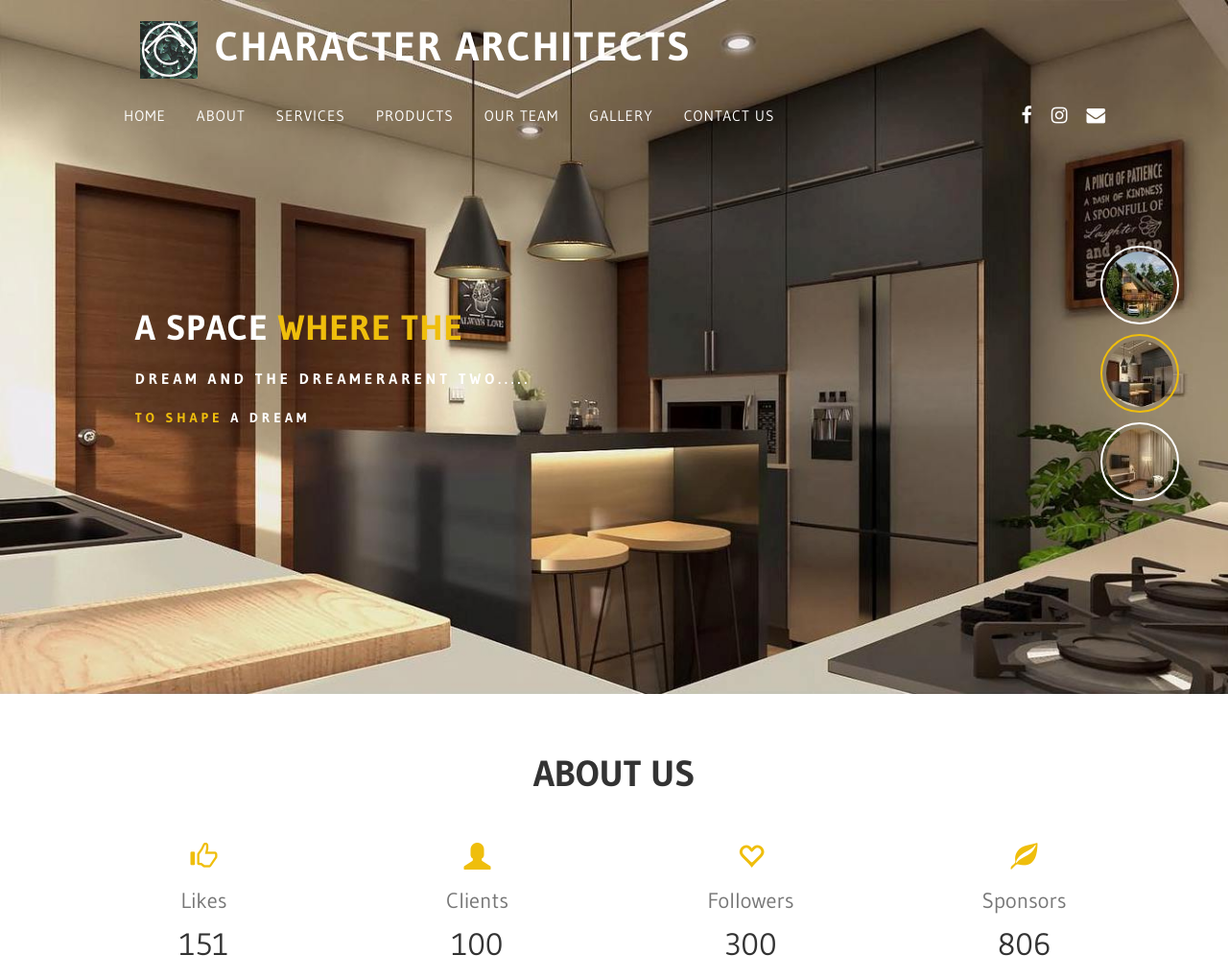
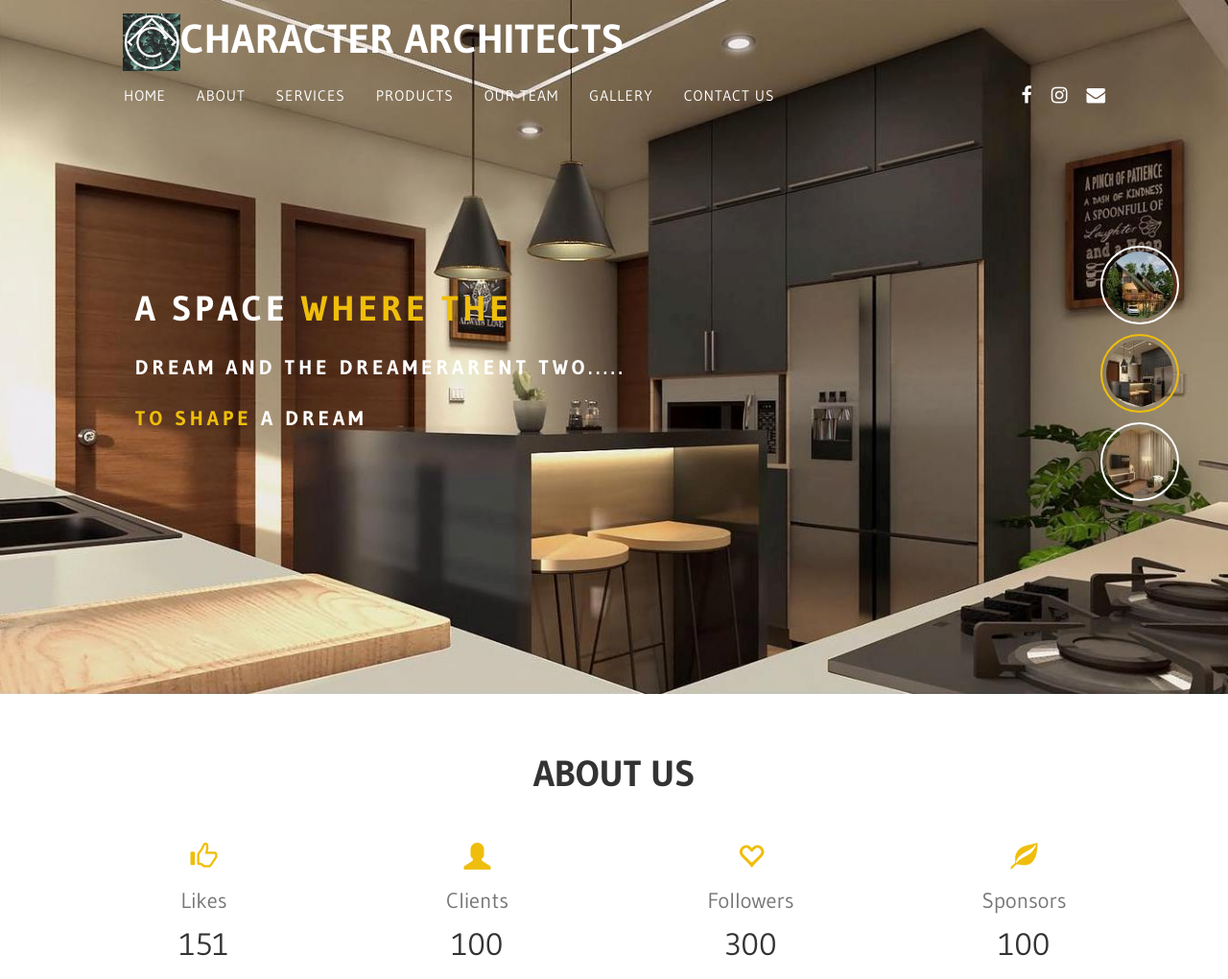
Before and after one commit to Akhila-C/Character-Architects, a plain HTML site: page index.html in a window 1280 px wide. Shown: the top 1020 px of the page at 96% size. Drawn offline with Linux system fonts and the light colour scheme.

Commit message:
Slideshow 3 edited

```diff
--- a/css/style.css
+++ b/css/style.css
@@ -335,7 +335,7 @@ nav.linkEffects.linkHoverEffect_12 ul li a span {
     text-transform: uppercase;
     letter-spacing: 3px;
     font-weight: bold;
-    font-size: 3.5em;
+    font-size: 3em;
     font-family: 'Gudea', sans-serif;
 }
 label {
@@ -380,20 +380,20 @@ ul#slider3-pager li a img {
 }
 .slider-info h4 {
     color: #fff;
-    font-size: 2em;
+    font-size: 1.5em;
     text-transform: uppercase;
     font-weight: bold;
     font-family: 'Gudea', sans-serif;
-	letter-spacing: 1px;
-	padding-top: 30px;
+	letter-spacing: 4px;
+	padding-top: 10px;
 }
 .slider-info h4 span, .slider-info h6 span {
 	color: #efbe0c;
-	padding-top: 30px;
+	padding-top: 10px;
 }
 .slider-info p {
     color:  #fff;
-    font-size: 1.1em;
+    font-size: 1.5em;
     letter-spacing: 4px;
     line-height: 3;
     text-transform: uppercase;
@@ -402,7 +402,7 @@ ul#slider3-pager li a img {
 }
 .slider-info h6 {
     color: #fff;
-    font-size: 1em;
+    font-size:1.5em;
     text-transform: uppercase;
     font-weight: bold;
     font-family: 'Gudea', sans-serif;
@@ -998,7 +998,7 @@ figure.effect-apollo:hover p {
 }
 .social .link.instagram {
 	color: white;
-    background-color: #fd2fd5;
+    background-color: #d6249f;
 }
 .social .link.facebook {
   background-color: #3B5998;
@@ -1172,7 +1172,7 @@ figure.effect-apollo:hover p {
 }
 @media(max-width:1366px){
 	.logo a h1 {
-		font-size: 3em;
+		font-size:3em;
 
 	}
 	label {
--- a/index.html
+++ b/index.html
@@ -35,7 +35,7 @@ function hideURLbar(){ window.scrollTo(0,1); } </script>
 <div class="header">
 	<div class="agile-top-header">
 		<div class="logo">
-			<a href="index.html"><h1><label><img src="images/Logo.jpg" alt="" width="60" height="60"></label>CHARACTER ARCHITECTS</h1></a>
+			<a href="index.html"><h1 style="letter-spacing:.3px; padding-left: 0px;"><img src="images/Logo.jpg" alt="" width="60" height="60">CHARACTER ARCHITECTS</h1></a>
 		</div>
 		<!-- navigation -->
 		<div class="top-left">
@@ -164,7 +164,7 @@ function hideURLbar(){ window.scrollTo(0,1); } </script>
 				</div>
 				<h5>Sponsors</h5>
 				<div class="agile_count_grid_right">
-					<p class="counter">806</p>
+					<p class="counter">100</p>
 				</div>
 				<div class="clearfix"> </div>
 
@@ -431,6 +431,7 @@ function hideURLbar(){ window.scrollTo(0,1); } </script>
 			<div class="col-md-3 agileinfo_footer_grid"></div>
 			<div class=" newsletter"></div>
 			<div class="social">
+
 			 	<ul>
 				 	<li><a href="https://www.facebook.com/ARCHITECTSCHARACTER/" class="link facebook" target="_parent"><span class="fa fa-facebook-square"></span></a></li>
 				 	<li><a href="https://mail.google.com/" class="link envelope" target="_parent"><span class="fa fa-envelope"></span></a></li>
```
